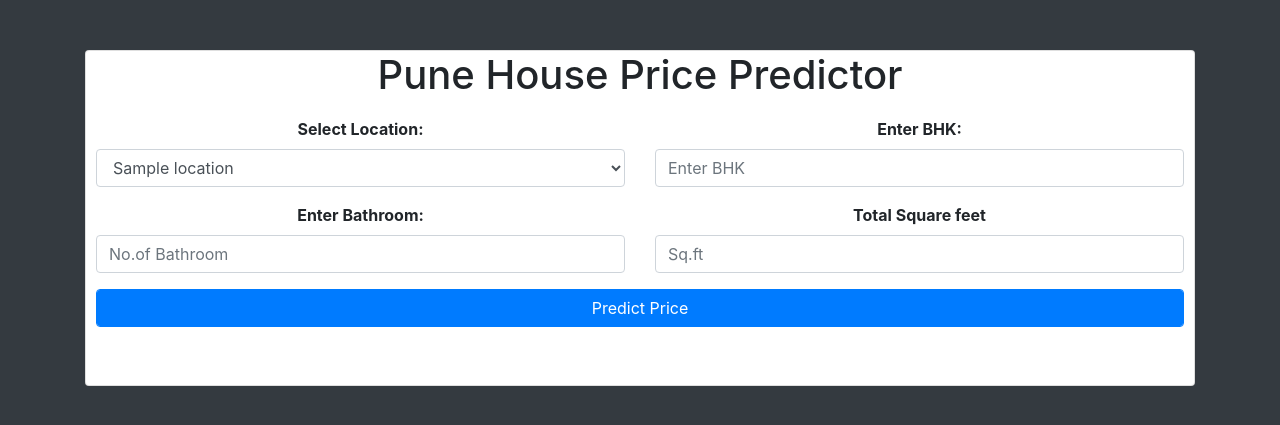
After one commit to Vipin-Kumar-N/CityCast_Property_Worth_Forecaster, a Flask app: template HousePricePredictor/ProjectFiles/UI/templates/pune.html in a window 1280 px wide. The commit adds this page. Shown: the top 425 px of the page. Run offline with Flask 3, Linux system fonts and the light colour scheme; the template is opened without the code that fills it: most values are stand-ins (such as "Sample title", 1, 10 or a date in 2020); parts of the project's set-up code (start-up, migrations or seed data) failed here and were passed over.

Commit message:
Added skelton for both pune and bangalore and bangalore is working fine but pune not loading

```diff
--- a/HousePricePredictor/ProjectFiles/UI/main.py
+++ b/HousePricePredictor/ProjectFiles/UI/main.py
@@ -3,19 +3,33 @@ import pandas as pd
 from flask import Flask, render_template, request
 import pickle
 import numpy as np
+
 app = Flask(__name__)
-data = pd.read_csv('../Csv/Cleaned_Data.csv')
-pipe = pickle.load(open("../Pickle/RidgeModel.pkl", 'rb'))
+bangaloreData = pd.read_csv('../Csv/Cleaned_Data.csv')
+bangalorePipe = pickle.load(open("../Pickle/RidgeModel.pkl", 'rb'))
+puneData = pd.read_csv('../Csv/Pune_House_Data.csv')
+punePipe = pickle.load(open("../Pickle/PuneRidgeModel.pkl", 'rb'))
 
 
 @app.route('/')
 def index():
-    locations = sorted(data['location'].unique())
-    return render_template('Index.html', locations=locations)
+    return render_template('Index.html')
 
 
-@app.route('/predict', methods=['POST'])
-def predict():
+@app.route('/bangalore')
+def bangalore():
+    bangalore_locations = sorted(bangaloreData['location'].unique())
+    return render_template('Bangalore.html', locations=bangalore_locations)
+
+
+@app.route('/pune')
+def pune():
+    pune_locations = sorted(puneData['location'].unique())
+    return render_template('pune.html', punelocations=pune_locations)
+
+
+@app.route('/bangalore_predict', methods=['POST'])
+def bangalore_predict():
     locations = request.form.get('location')
     bhk = request.form.get('bhk')
     bath = request.form.get('bath')
@@ -23,9 +37,23 @@ def predict():
 
     print(locations, bhk, bath, totalsqft)
     dat = pd.DataFrame([[locations, totalsqft, bath, bhk]], columns=['location', 'total_sqft', 'bath', 'bhk'])
-    prediction = pipe.predict(dat)[0] * 1e5
+    bangalore_prediction = bangalorePipe.predict(dat)[0] * 1e5
 
-    return str(np.round(prediction, 2))
+    return str(np.round(bangalore_prediction, 2))
+
+
+@app.route('/punePredict', methods=['POST'])
+def pune_predict():
+    locations = request.form.get('location')
+    bhk = request.form.get('bhk')
+    bath = request.form.get('bath')
+    totalsqft = request.form.get('sqft')
+
+    print(locations, bhk, bath, totalsqft)
+    dat = pd.DataFrame([[locations, totalsqft, bath, bhk]], columns=['location', 'total_sqft', 'bath', 'bhk'])
+    pune_prediction = punePipe.predict(dat)[0] * 1e5
+
+    return str(np.round(pune_prediction, 2))
 
 
 if __name__ == "__main__":
--- /dev/null
+++ b/HousePricePredictor/ProjectFiles/UI/templates/pune.html
@@ -0,0 +1,90 @@
+<!DOCTYPE html>
+<html lang="en">
+  <head>
+    <!-- Required meta tags -->
+    <meta charset="utf-8" />
+    <meta
+      name="viewport"
+      content="width=device-width, initial-scale=1, shrink-to-fit=no"
+    />
+
+    <!-- Bootstrap CSS -->
+    <link
+      rel="stylesheet"
+      href="https://cdn.jsdelivr.net/npm/bootstrap@4.3.1/dist/css/bootstrap.min.css"
+      integrity="sha384-ggOyR0iXCbMQv3Xipma34MD+dH/1fQ784/j6cY/iJTQUOhcWr7x9JvoRxT2MZw1T"
+      crossorigin="anonymous"
+    />
+
+    <title>Pune House Price Predictor!</title>
+  </head>
+  <body class="bg-dark">
+    <div class="container">
+      <div class="card" style="width: 100%; height: 100%; margin-top: 50px">
+        <div class="cardHolder" style="text-align: center">
+          <h1>Pune House Price Predictor</h1>
+        </div>
+        <div class="cardBody" style="margin: 10px;">
+          <form method="post" accept-charset="utf-8">
+            <div class="row">
+              <div class="col-md-6 form-group" style="text-align: center">
+                <label><b>Select Location:</b></label>
+                <select class="selectpicker form-control" name="location" id="Location" required="1">
+                  {% for location in punelocations %}
+                  <option value="{{ location }}">{{ location }}</option>
+                  {% endfor %}
+                </select>
+              </div>
+              <div class="col-md-6 form-group" style="text-align: center">
+                <label><b>Enter BHK:</b></label>
+                <input autocomplete="off" type="number" class="form-control" id="bhk" name="bhk" placeholder="Enter BHK" required="1">
+              </div>
+              <div class="col-md-6 form-group" style="text-align: center">
+                <label><b>Enter Bathroom:</b></label>
+                <input autocomplete="off" type="number" class="form-control" id="bath" name="bath" placeholder="No.of Bathroom" required="1">
+              </div>
+              <div class="col-md-6 form-group" style="text-align: center">
+                <label><b>Total Square feet</b></label>
+                <input autocomplete="off" type="number" class="form-control" id="sqft" name="sqft" placeholder="Sq.ft" required="1">
+              </div>
+              <div class="col-md-12 form-group">
+              <button class="btn btn-primary form-control" onclick="send_Data()">Predict Price</button>
+              </button></div>
+            </div>
+          </form>
+          <br>
+          <div class="col-md-12" style="text-align: center">
+            <h3><span id="prediction"></span></h3>
+          </div>
+        </div>
+      </div>
+    </div>
+    <script>
+      function form_handler(event){
+        event.preventDefault(); //Submission of form is suppressed
+      }
+
+      function send_Data()
+      {
+        document.querySelector('form').addEventListener("submit",form_handler);
+
+        var fd=new FormData(document.querySelector('form'));
+
+        var xhr=new XMLHttpRequest();
+
+        xhr.open('POST','/pune_predict',true);
+
+        document.getElementById('prediction').innerHTML = "Wait Predicting Price...."; //Shows the message when the server is slow
+
+        xhr.onreadystatechange = function(){
+          if(xhr.readyState == XMLHttpRequest.DONE){
+            document.getElementById('prediction').innerHTML="Prediction: Rs."+xhr.responseText;
+          }
+        };
+
+        xhr.onload = function(){};
+        xhr.send(fd);
+      }
+    </script>
+  </body>
+</html>
```
Also changed, not shown: HousePricePredictor/ProjectFiles/UI/templates/Index.html (+6 -65 lines), HousePricePredictor/ProjectFiles/UI/templates/bangalore.html (added, +90 -0 lines).
